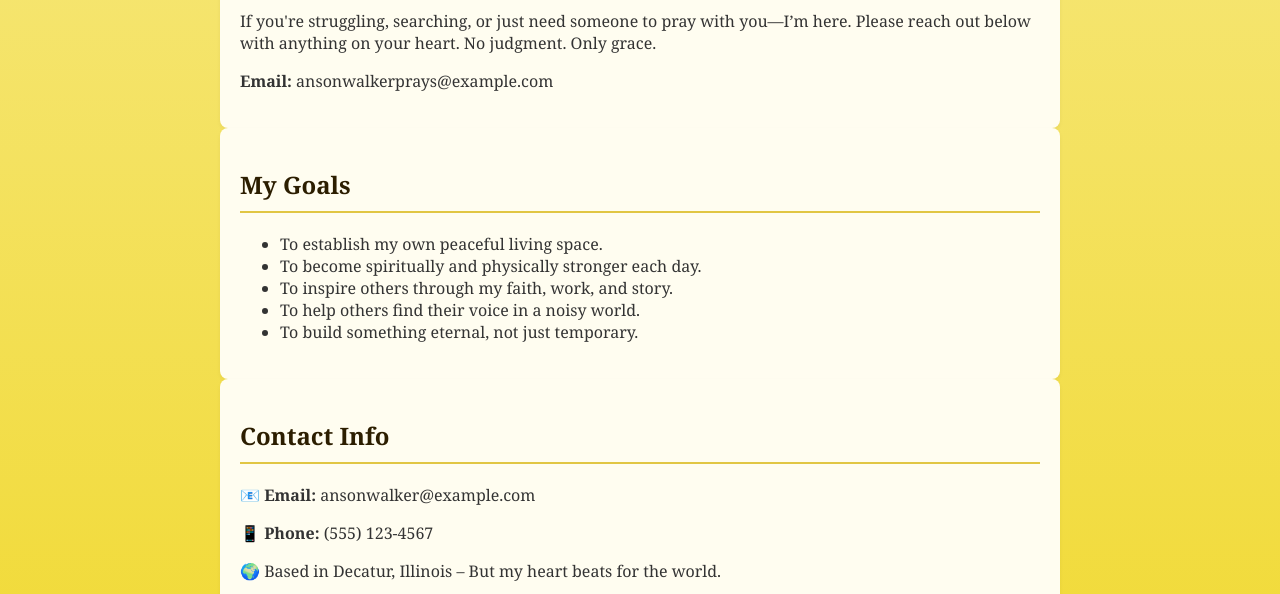
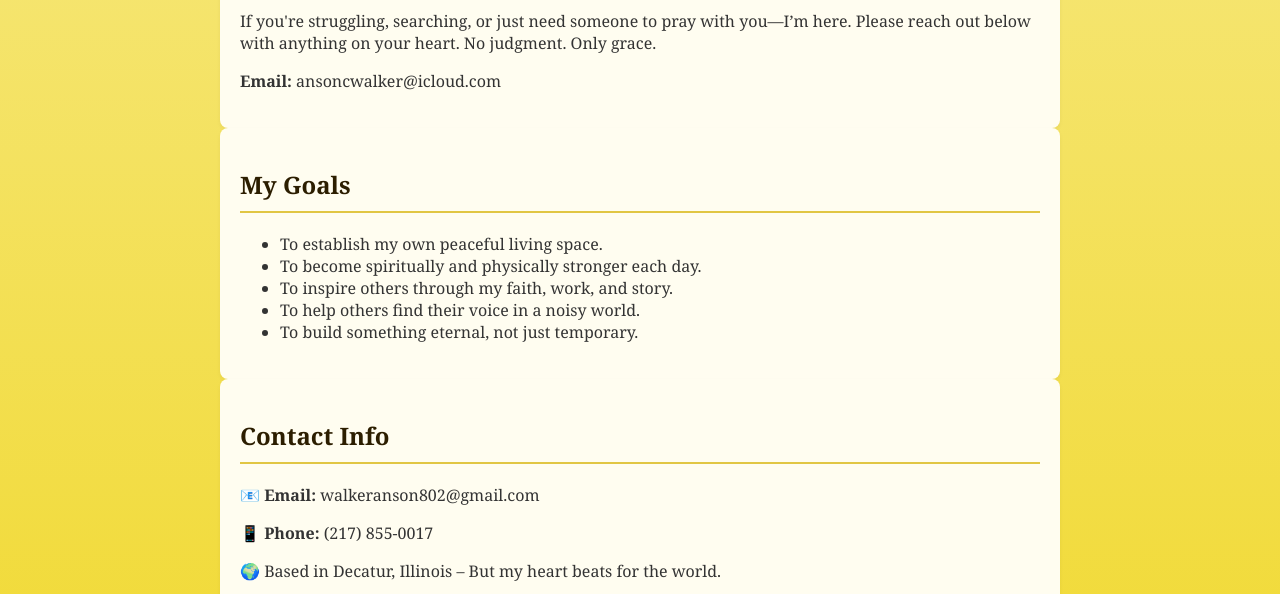
Before and after one commit to Broad267/Checktheboxes, a plain HTML site: page index.html in a window 1280 px wide. Shown: the part 1542-2136 px from the top of the page. Drawn offline with Linux system fonts and the light colour scheme.

Commit message:
Update index.html

```diff
--- a/index.html
+++ b/index.html
@@ -93,7 +93,7 @@
   <section class="prayer">
     <h2>Prayer Requests</h2>
     <p>If you're struggling, searching, or just need someone to pray with you—I’m here. Please reach out below with anything on your heart. No judgment. Only grace.</p>
-    <p><strong>Email:</strong> ansonwalkerprays@example.com</p>
+    <p><strong>Email:</strong> ansoncwalker@icloud.com</p>
   </section>
 
   <section class="goals">
@@ -109,8 +109,8 @@
 
   <section class="contact">
     <h2>Contact Info</h2>
-    <p>📧 <strong>Email:</strong> ansonwalker@example.com</p>
-    <p>📱 <strong>Phone:</strong> (555) 123-4567</p>
+    <p>📧 <strong>Email:</strong> walkeranson802@gmail.com</p>
+    <p>📱 <strong>Phone:</strong> (217) 855-0017</p>
     <p>🌍 Based in Decatur, Illinois – But my heart beats for the world.</p>
   </section>
 
```
